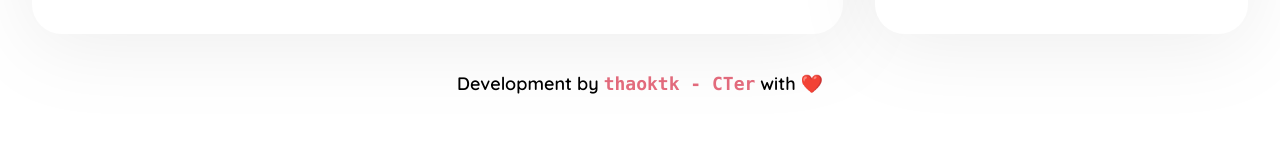
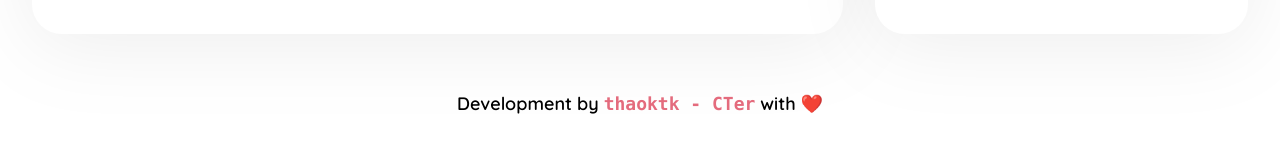
Before and after one commit to thaoktk/covid-tracker, a React (Create React App) app: page / in a window 1280 px wide. Shown: the part 640-792 px from the top of the page. Built offline with nearby package versions, Linux system fonts and the light colour scheme; no server answers.

Commit message:
add padding footer

```diff
--- a/src/components/Footer/index.tsx
+++ b/src/components/Footer/index.tsx
@@ -1,6 +1,6 @@
 function Footer() {
   return (
-    <footer className="mt-4">
+    <footer className="mt-4 py-5">
       <p className="text-center text-lg font-semibold">
         Development by <code className="text-main-red">thaoktk - CTer</code>{" "}
         with ❤️
```
